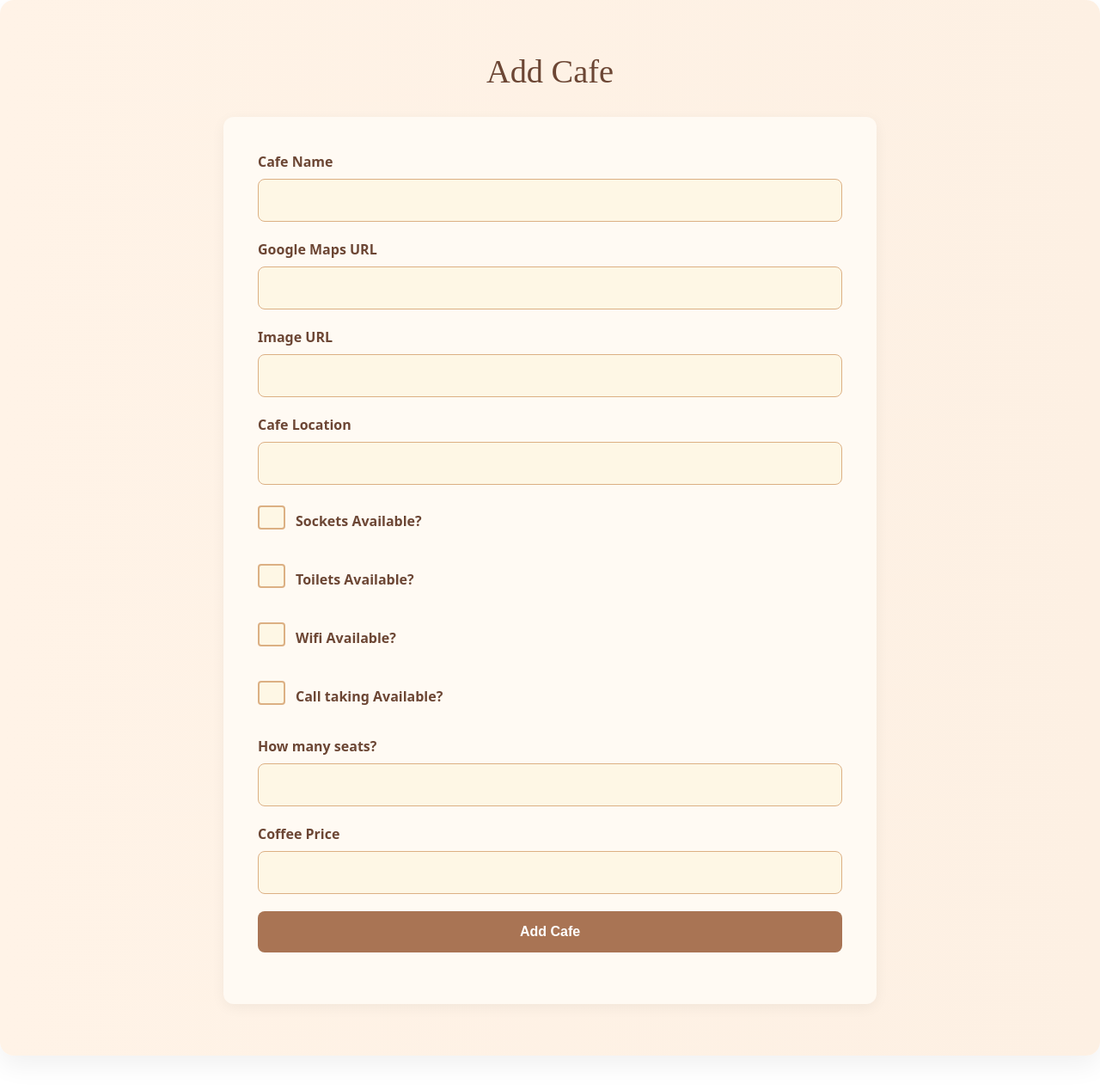
After one commit to annaborkowska28/Laptop-Friendly-Cafe-and-Wifi-, a Flask app: page /add in a window 1280 px wide. The commit adds this page. Shown: the whole page at 86% size. Run offline with Flask 3, Linux system fonts and the light colour scheme; some libraries are stand-ins or nearby versions; some web fonts are replaced.

Commit message:
feature: new ADD function + template styling

```diff
--- a/main.py
+++ b/main.py
@@ -62,6 +62,36 @@ def search():
     return render_template('search.html', cafes=cafes, location=location)
 
 
+#------------------------- ADD NEW CAFE ----------------------------------------
+@app.route("/add", methods=["GET", "POST"])
+def add_cafe():
+    if request.method == 'POST':
+        cafe_name = request.form['name']
+        map_url = request.form['map_url']
+        img_url = request.form['img_url']
+        location = request.form['location']
+        has_sockets = int(request.form['has_sockets'])
+        has_toilet = int(request.form['has_toilet'])
+        has_wifi = int(request.form['has_wifi'])
+        can_take_calls = int(request.form['can_take_calls'])
+        seats = request.form['seats']
+        coffee_price = request.form['coffee_price']
+        new_cafe = Cafe(name=cafe_name,
+                        map_url=map_url,
+                        img_url=img_url,
+                        location=location,
+                        has_sockets=has_sockets,
+                        has_toilet=has_toilet,
+                        has_wifi=has_wifi,
+                        can_take_calls=can_take_calls,
+                        seats=seats,
+                        coffee_price=coffee_price)
+        db.session.add(new_cafe)
+        db.session.commit()
+        db.session.close_all()
+        return redirect(url_for("home"))
+    return render_template("add.html")
+
 
 
 
--- a/static/style.css
+++ b/static/style.css
@@ -383,3 +383,108 @@ background: linear-gradient(to right, #fff3e7, #ecdfd2);
   background-color: var(--color-accent);
   color: white;
 }
+
+
+/* === ADD CAFE SECTION === */
+.add-cafe-wrapper {
+  background: linear-gradient(to right, #fff3e7, #fdf0e3);
+  padding: 60px 40px;
+  border-radius: 16px;
+  box-shadow: 0 12px 30px rgba(0, 0, 0, 0.06);
+  margin-bottom: 40px;
+}
+
+.add-cafe-heading {
+  font-size: 2.4rem;
+  color: var(--coffee-dark);
+  font-family: 'Merriweather', serif;
+  text-align: center;
+  margin-bottom: 30px;
+}
+
+.add-cafe-form {
+  max-width: 760px;
+  margin: 0 auto;
+  background-color: #fffaf3;
+  padding: 40px;
+  border-radius: 12px;
+  box-shadow: 0 4px 16px rgba(0, 0, 0, 0.05);
+}
+
+.add-cafe-form label {
+  font-weight: 600;
+  color: var(--coffee-dark);
+  margin-bottom: 8px;
+  display: block;
+}
+
+.add-cafe-form input,
+.add-cafe-form textarea,
+.add-cafe-form select {
+  width: 100%;
+  padding: 12px 14px;
+  border-radius: 8px;
+  border: 1px solid #dcb083;
+  background-color: #fef7e5;
+  color: var(--text-dark);
+  font-family: 'Manrope', sans-serif;
+  margin-bottom: 20px;
+}
+
+.add-cafe-form input:focus,
+.add-cafe-form textarea:focus,
+.add-cafe-form select:focus {
+  outline: none;
+  border-color: var(--coffee-accent);
+  box-shadow: 0 0 0 3px rgba(169, 116, 84, 0.2);
+}
+
+.add-cafe-form .submit-btn {
+  background-color: var(--coffee-accent);
+  color: white;
+  padding: 12px 24px;
+  font-weight: 600;
+  border: none;
+  border-radius: 8px;
+  cursor: pointer;
+  transition: background-color 0.3s ease;
+}
+
+.add-cafe-form .submit-btn:hover {
+  background-color: var(--coffee-hover);
+}
+
+/* custom checkboxes */
+.add-cafe-form .form-check {
+  display: flex;
+  align-items: center;
+  gap: 12px;
+  margin-bottom: 1rem;
+}
+
+.add-cafe-form .form-check-input {
+  appearance: none;
+  -webkit-appearance: none;
+  width: 20px;
+  height: 20px;
+  background-color: #fef7e5;
+  border: 2px solid var(--coffee-gold);
+  border-radius: 4px;
+  cursor: pointer;
+  display: inline-flex;
+  justify-content: center;
+  align-items: center;
+  transition: background-color 0.3s ease, border-color 0.3s ease;
+}
+
+.add-cafe-form .form-check-input:checked {
+  background-color: var(--coffee-accent);
+  border-color: var(--coffee-accent);
+}
+
+.add-cafe-form .form-check-input:checked::after {
+  content: "✔";
+  color: white;
+  font-size: 14px;
+  font-family: Arial, sans-serif;
+}
--- /dev/null
+++ b/templates/add.html
@@ -0,0 +1,80 @@
+{% extends 'base.html' %}
+{% from 'bootstrap5/form.html' import render_form %}
+
+{% block title %}Add Cafe{% endblock %}
+
+{% block content %}
+<div class="add-cafe-wrapper">
+  <h1 class="add-cafe-heading">Add Cafe</h1>
+
+  <section class="inner-page">
+    <div class="container-fluid">
+      <div class="row justify-content-center">
+        <div class="col-xl-10">
+          <form method="POST" action="/add" class="add-cafe-form">
+
+            <div class="form-group">
+              <label for="name">Cafe Name</label>
+              <input class="form-control" id="name" name="name" required type="text" value="">
+            </div>
+
+            <div class="form-group">
+              <label for="map_url">Google Maps URL</label>
+              <input class="form-control" id="map_url" name="map_url" required type="text" value="">
+            </div>
+
+            <div class="form-group">
+              <label for="img_url">Image URL</label>
+              <input class="form-control" id="img_url" name="img_url" required type="text" value="">
+            </div>
+
+            <div class="form-group">
+              <label for="location">Cafe Location</label>
+              <input class="form-control" id="location" name="location" required type="text" value="">
+            </div>
+
+            <div class="form-check mb-3">
+              <input class="form-check-input" id="has_sockets" name="has_sockets" type="checkbox" value="1">
+              <input id="has_socketsHidden" type="hidden" value="0" name="has_sockets">
+              <label class="form-check-label" for="has_sockets">Sockets Available?</label>
+            </div>
+
+            <div class="form-check mb-3">
+              <input class="form-check-input" id="has_toilet" name="has_toilet" type="checkbox" value="1">
+              <input id="has_toiletHidden" type="hidden" value="0" name="has_toilet">
+              <label class="form-check-label" for="has_toilet">Toilets Available?</label>
+            </div>
+
+            <div class="form-check mb-3">
+              <input class="form-check-input" id="has_wifi" name="has_wifi" type="checkbox" value="1">
+              <input id="has_wifiHidden" type="hidden" value="0" name="has_wifi">
+              <label class="form-check-label" for="has_wifi">Wifi Available?</label>
+            </div>
+
+            <div class="form-check mb-3">
+              <input class="form-check-input" id="can_take_calls" name="can_take_calls" type="checkbox" value="1">
+              <input id="can_take_callsHidden" type="hidden" value="0" name="can_take_calls">
+              <label class="form-check-label" for="can_take_calls">Call taking Available?</label>
+            </div>
+
+            <div class="form-group">
+              <label for="seats">How many seats?</label>
+              <input class="form-control" id="seats" name="seats" required type="text" value="">
+            </div>
+
+            <div class="form-group">
+              <label for="coffee_price">Coffee Price</label>
+              <input class="form-control" id="coffee_price" name="coffee_price" type="text" value="">
+            </div>
+
+            <div class="form-group text-center">
+              <input class="submit-btn" id="submit" name="submit" type="submit" value="Add Cafe">
+            </div>
+
+          </form>
+        </div>
+      </div>
+    </div>
+  </section>
+</div>
+{% endblock %}
```
Also changed, not shown: templates/navbar.html (+4 -3 lines), instance/cafes.db.
